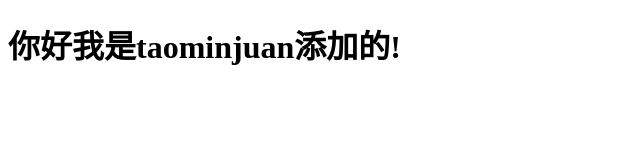
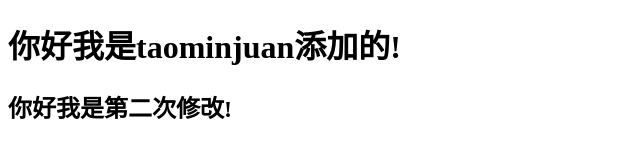
Before and after one commit to taominjuan/-, a plain HTML site: page index.html in a window 1280 px wide. Shown: the whole page, without its empty margins (0-640 px from the left). Drawn offline with Linux system fonts and the light colour scheme.

Commit message:
第二次修改

```diff
--- a/index.html
+++ b/index.html
@@ -6,5 +6,6 @@
 </head>
 <body>
 	<h1>你好我是taominjuan添加的!</h1>
+	<h2>你好我是第二次修改!</h2>
 </body>
 </html>
```
